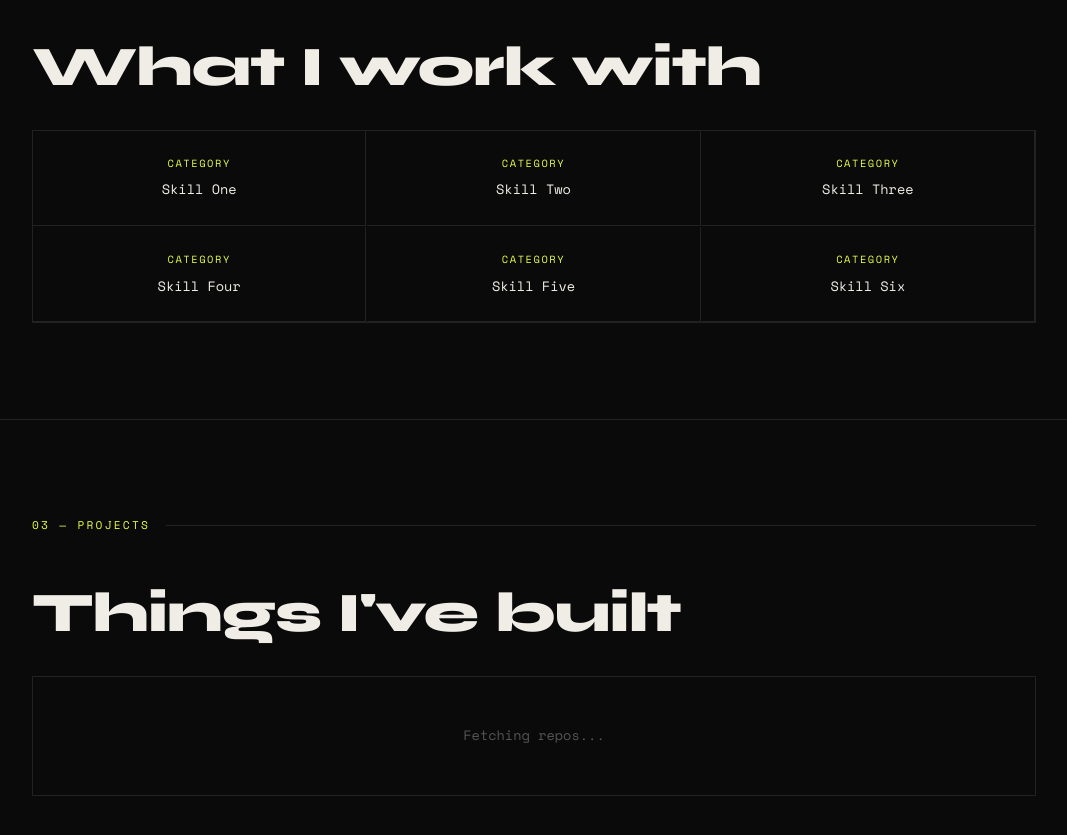
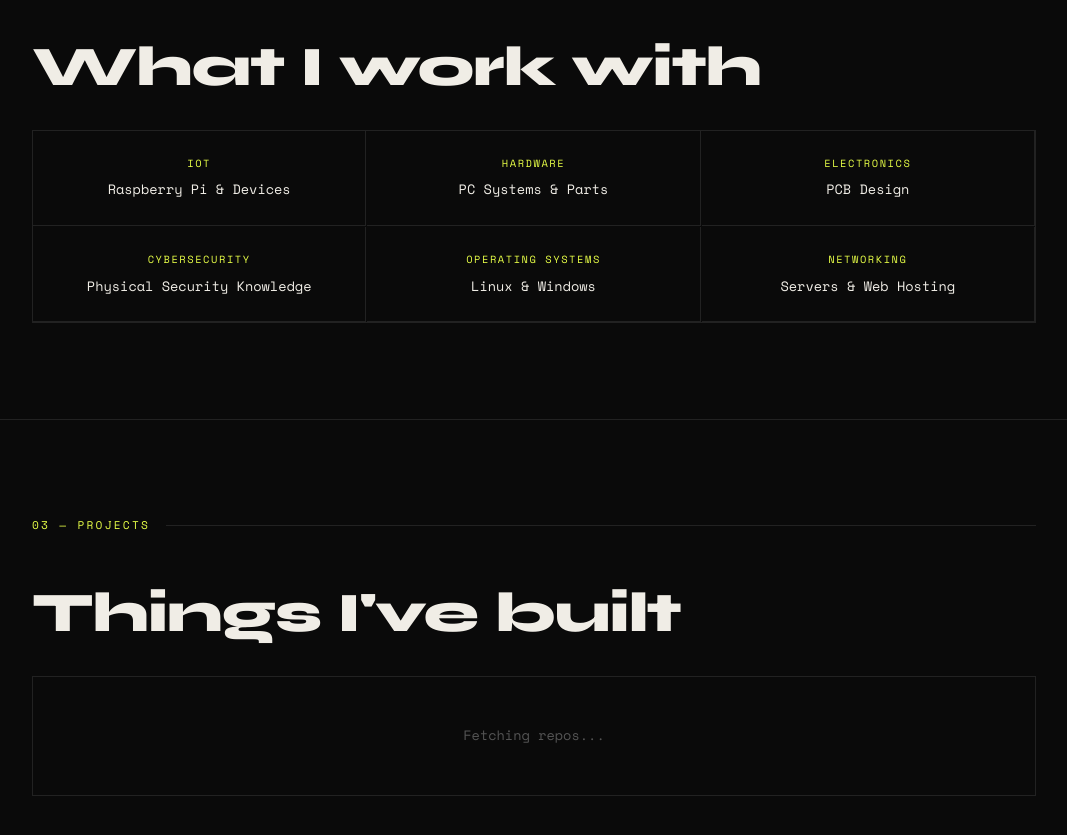
Before and after one commit to TheHardwareKnight/Portfolio, a plain HTML site: page index.html in a window 1280 px wide. Shown: the part 1340-2175 px from the top of the page, without its empty margins (106-1173 px from the left). Drawn offline with nearby package versions, Linux system fonts and the light colour scheme.

Commit message:
Add new skills to the skills section

```diff
--- a/index.html
+++ b/index.html
@@ -360,12 +360,12 @@
     <div class="section-label">02 — Skills</div>
     <h2>What I work with</h2>
     <div class="skills-grid">
-      <div class="skill-item"><div class="skill-cat">Category</div>Skill One</div>
-      <div class="skill-item"><div class="skill-cat">Category</div>Skill Two</div>
-      <div class="skill-item"><div class="skill-cat">Category</div>Skill Three</div>
-      <div class="skill-item"><div class="skill-cat">Category</div>Skill Four</div>
-      <div class="skill-item"><div class="skill-cat">Category</div>Skill Five</div>
-      <div class="skill-item"><div class="skill-cat">Category</div>Skill Six</div>
+      <div class="skill-item"><div class="skill-cat">IoT</div>Raspberry Pi & Devices</div>
+      <div class="skill-item"><div class="skill-cat">Hardware</div>PC Systems & Parts</div>
+      <div class="skill-item"><div class="skill-cat">Electronics</div>PCB Design</div>
+      <div class="skill-item"><div class="skill-cat">Cybersecurity</div>Physical Security Knowledge</div>
+      <div class="skill-item"><div class="skill-cat">Operating Systems</div>Linux & Windows</div>
+      <div class="skill-item"><div class="skill-cat">Networking</div>Servers & Web Hosting</div>
     </div>
   </section>
 
```
